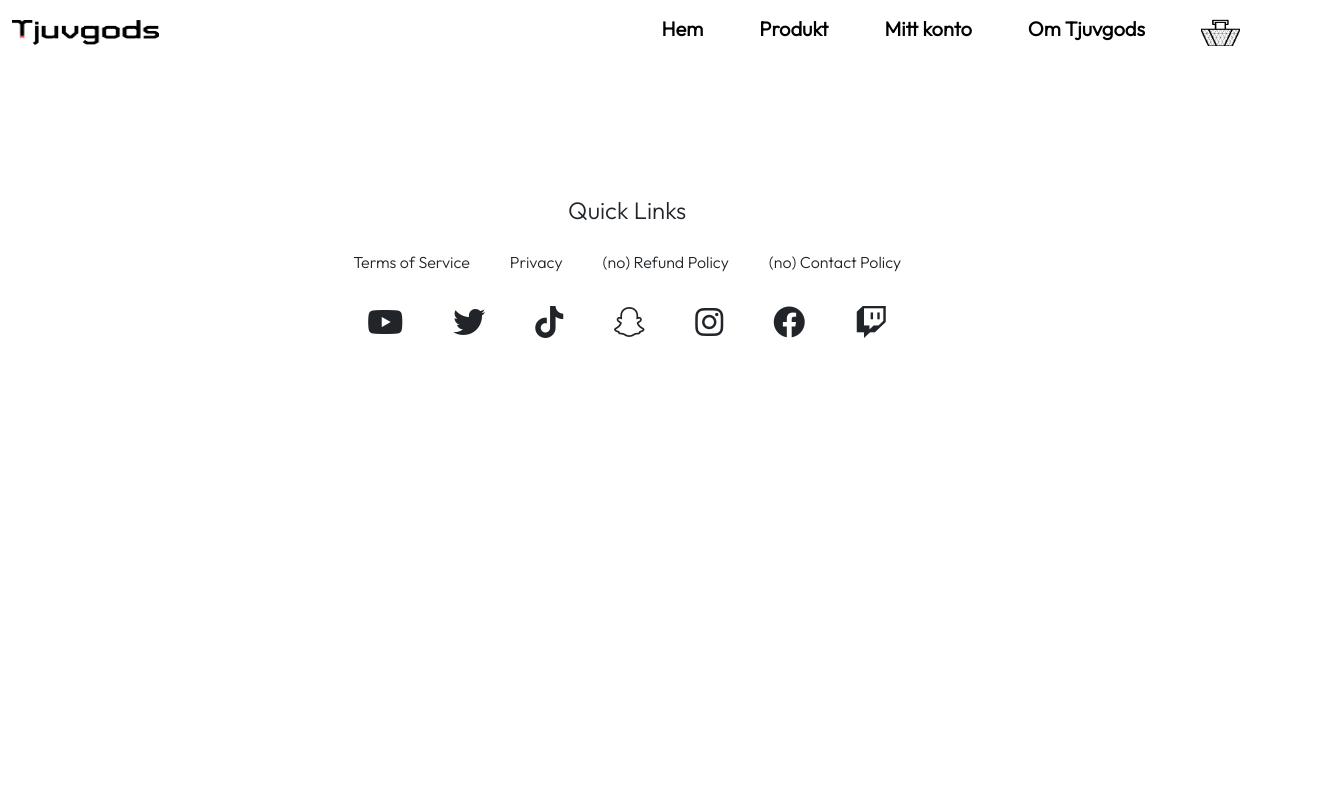
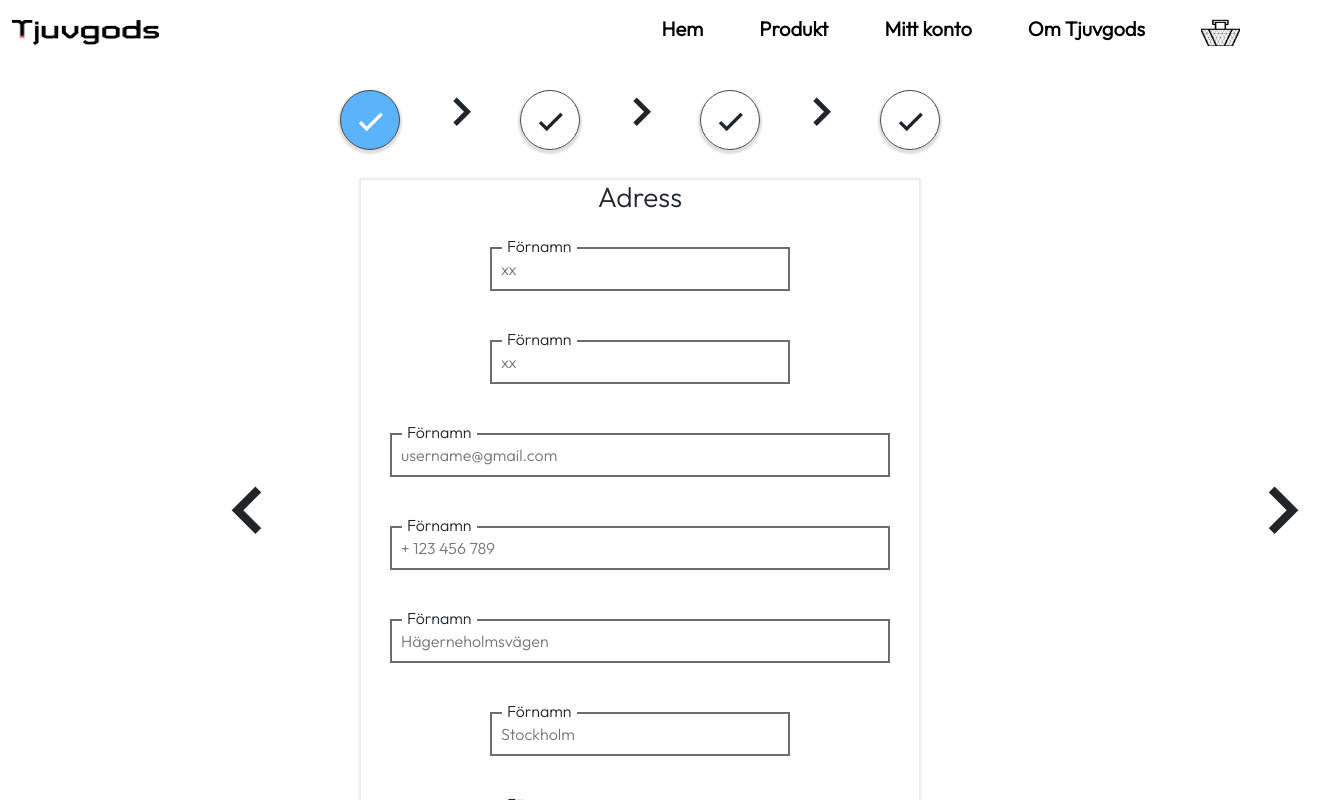
Before and after one commit to PhilipSamuelsson/Tjuvjakt, a Vue app: page /checkout in a window 1280 px wide. Shown: the top 800 px of the page, 1330 px wide, since content can reach past the window. Built offline with nearby package versions, Linux system fonts and the light colour scheme; a web font is replaced by a local one.

Commit message:
Update CheckoutView.vue

```diff
--- a/src/views/CheckoutView.vue
+++ b/src/views/CheckoutView.vue
@@ -1,4 +1,253 @@
-<!-- <script setup>
-</script> -->
+<script setup>
+// import axios from 'axios',
+// export default {
+//   name:'checkoutView',
+//   data() {
+//     return {
+//       förnamn: '',
+//        efternamn: '',
+//        email: '',
+//        telefonnummer: '',
+//        gatuadress: '',
+//        stad: '',
+//        postnummer:''
+//     }
+//   },
+//   methods: {
+//     async checkoutView(){
+//       let result = await axios.post('/checkoutView',{
+//         förnamn:this.förnamn,
+//         efternamn:this.efternamn,
+//         email:this.email,
+//         telefonnummer:this.telefonnummer,
+//         gatuadress:this.gatuadress,
+//         stad:this.stad,
+//         postnummer:this.postnummer
+//       })
 
-<template></template>
+//     }
+//   },
+//   goToNextPage(){
+//     this.$router.push('/checkoutViewTSecond')
+//   }
+// }
+//
+</script>
+
+<template>
+  <link
+    href="https://unpkg.com/boxicons@2.1.4/css/boxicons.min.css"
+    rel="stylesheet"
+  />
+
+  <div>
+    <i class="bx bx-chevron-left" id="back-icon"></i>
+    <i @click="goToNextPage" class="bx bx-chevron-right" id="next-icon"></i>
+  </div>
+
+  <div class="container">
+    <div class="container-circles">
+      <div class="circles" id="circle-correctOne">
+        <i class="bx bx-check" id="icone-one"></i>
+      </div>
+      <i class="bx bx-chevron-right" id="icon-toNextCircle"></i>
+      <div class="circles" id="circle-correctTwo">
+        <i class="bx bx-check"></i>
+      </div>
+      <i class="bx bx-chevron-right" id="icon-toNextCircle"></i>
+      <div class="circles" id="circle-correctThree">
+        <i class="bx bx-check"></i>
+      </div>
+      <i class="bx bx-chevron-right" id="icon-toNextCircle"></i>
+      <div class="circles" id="circle-correctFour">
+        <i class="bx bx-check"></i>
+      </div>
+    </div>
+  </div>
+
+  <div class="container">
+    <form class="container-checkout">
+      <h3 class="adress">Adress</h3>
+      <div>
+        <label class="förnamn" for="förnamn"
+          ><input v-model="förnamn" type="text" id="förnamn" placeholder="xx"
+        /></label>
+      </div>
+      <br />
+
+      <div>
+        <label class="efternamn" for="efternamn"
+          ><input
+            v-model="efternamn"
+            type="text"
+            id="efternamn"
+            placeholder="xx"
+        /></label>
+      </div>
+      <br />
+
+      <div>
+        <label class="email" for="email"
+          ><input
+            v-model="email"
+            type="email"
+            id="email"
+            placeholder="username@gmail.com"
+        /></label>
+      </div>
+      <br />
+
+      <label class="telefonnummer" for="telefonnummer"
+        ><input
+          v-model="telefonnummer"
+          type="tel"
+          id="telefonnummer"
+          placeholder="+ 123 456 789"
+      /></label>
+      <br />
+
+      <div>
+        <label class="gatuadress" for="gatuadress"
+          ><input
+            v-model="gatuadress"
+            type="text"
+            id="gatuadress"
+            placeholder="Hägerneholmsvägen"
+        /></label>
+      </div>
+      <br />
+
+      <div>
+        <label class="stad" for="stad">
+          <input v-model="stad" type="text" id="stad" placeholder="Stockholm"
+        /></label>
+      </div>
+      <br />
+
+      <div>
+        <label class="postnummer" for="postnummer"
+          ><input
+            v-model="postnummer"
+            type="text"
+            id="postnummer"
+            placeholder="123 45"
+        /></label>
+      </div>
+    </form>
+  </div>
+  <button @click="goToNextPage" class="vidare-btn" type="submit">Vidare</button>
+</template>
+
+<style>
+.circles {
+  display: inline-block;
+  align-items: center;
+  justify-content: center;
+  height: 60px;
+  width: 60px;
+  border: solid rgb(71, 71, 71) 1px;
+  border-radius: 50%;
+  margin: 30px;
+  box-shadow: rgb(223, 223, 223) 0px 2px 2px 2px;
+}
+
+#circle-correctOne {
+  background-color: rgb(91, 179, 252);
+}
+
+i[class="bx bx-check"] {
+  display: flex;
+  justify-content: center;
+  margin: center;
+  margin-top: 10px;
+  font-size: 40px;
+}
+#icone-one {
+  color: white;
+}
+
+#icon-toNextCircle {
+  font-size: 60px;
+}
+
+.container {
+  width: 100%;
+  justify-content: center;
+  align-items: center;
+  display: flex;
+}
+.container-checkout {
+  display: flex;
+  flex-direction: column;
+  align-items: center;
+  position: relative;
+  box-shadow: rgb(233, 233, 233) 0px 0px 2px 2px;
+  height: 90vh;
+  width: 50%;
+}
+
+label {
+  position: relative;
+  border: solid rgb(109, 109, 109) 2px;
+  padding: 7px;
+  text-align: center;
+  margin-top: 25px;
+}
+
+label::before {
+  content: "Förnamn";
+  position: absolute;
+  top: -15px;
+  left: 10px;
+  background-color: white;
+  padding: 0 5px;
+}
+
+.förnamn,
+.efternamn,
+.stad,
+.postnummer {
+  display: inline-flex;
+  flex-direction: column;
+  width: 300px;
+}
+
+.telefonnummer,
+.gatuadress,
+.email {
+  display: flex;
+  width: 500px;
+}
+
+input {
+  border: none;
+}
+
+#back-icon {
+  position: absolute;
+  margin-top: 400px;
+  margin-left: 200px;
+  font-size: 100px;
+}
+
+#next-icon {
+  position: absolute;
+  margin-top: 400px;
+  margin-left: 1230px;
+  font-size: 100px;
+}
+.vidare-btn {
+  display: flex;
+  justify-content: center;
+  align-items: center;
+  margin: 40px auto;
+  height: 60px;
+  width: 200px;
+  font-weight: 800;
+  font-size: 30px;
+}
+
+/* input:focus {
+  border: none;
+}*/
+</style>
```
